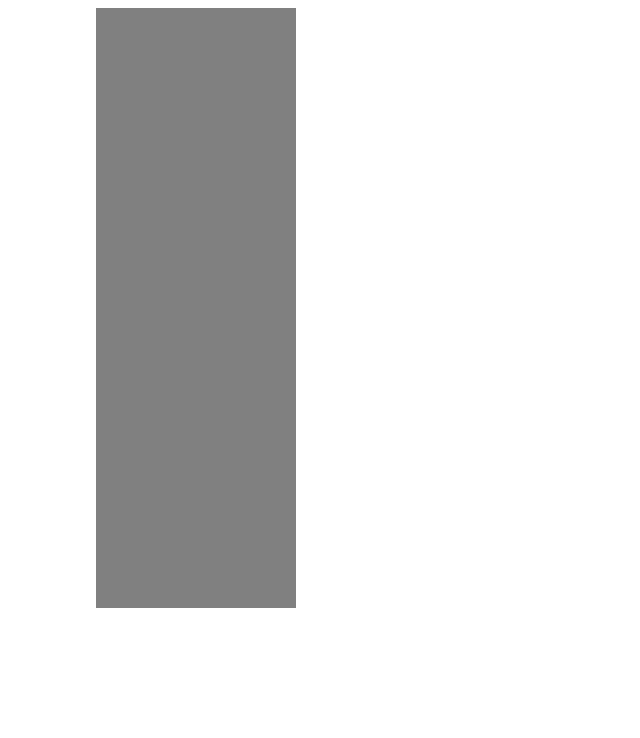
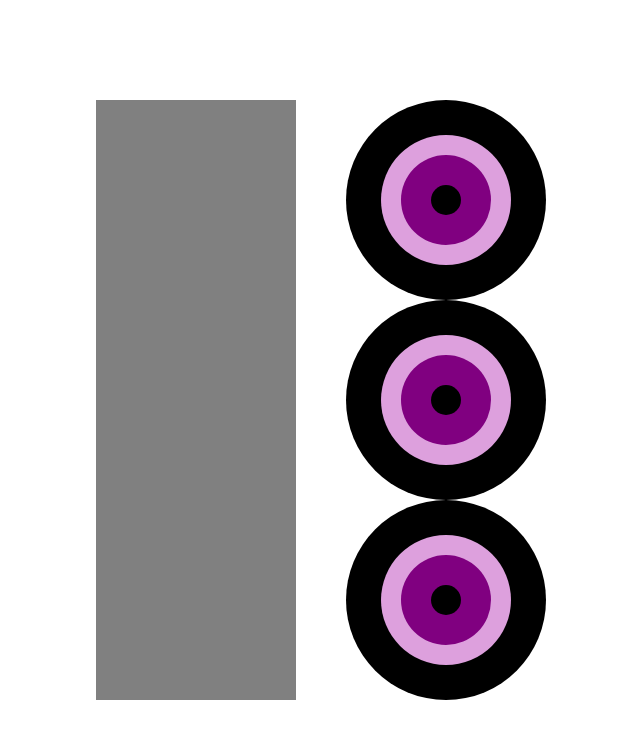
Before and after one commit to nicholelouis/DOR, a plain HTML site: page spotify/index.html in a window 1280 px wide. Shown: the whole page, without its empty margins (444-1084 px from the left). Drawn offline with Linux system fonts and the light colour scheme.

Commit message:
arreglos spotify

```diff
--- a/spotify/css/index.css
+++ b/spotify/css/index.css
@@ -1,20 +1,31 @@
+/* Alineación general y centrado vertical de los elementos */
+body {
+    display: flex;
+    justify-content: center;
+    align-items: center;
+    flex-direction: column;
+    min-height: 100vh;
+    margin: 0;
+}
+
+/* Flex para centrar todos los elementos horizontal y verticalmente */
 .flex {
     display: flex;
     justify-content: center;
     align-items: center;
+    position: relative; /* Necesario para posicionar el vinilo relativo a la carátula */
 }
 
-/* Estilos de las portadas de los discos */
+/* Estilos de las carátulas de los discos */
 .cover {
     width: 200px;
     height: 200px;
     background-color: grey;
-    position: relative;
-    z-index: 2;
     background-size: cover;
+    z-index: 2; /* Las carátulas deben estar al frente */
 }
 
-/* Portadas de los discos con imágenes específicas */
+/* Carátulas de los discos con sus respectivas imágenes */
 .cover1 {
     background-image: url(../assets/imgs/cover1.jpeg);
 }
@@ -34,14 +45,12 @@
     border-radius: 50%;
     background-color: black;
     position: absolute;
-    top: 0;
-    left: 0;
-    transform: translate(-220px, 0); /* Aseguramos que esté fuera de vista inicialmente */
-    transition: transform 0.5s ease-in-out; /* Suaviza la transición al mostrarse */
-    z-index: 1; /* El disco está detrás de la portada */
+    right: -250px; /* Posicionado fuera del lado derecho inicialmente */
+    transition: right 0.5s ease-in-out; /* Suaviza la transición al mostrarse */
+    z-index: 1; /* El disco está detrás de la carátula */
 }
 
-/* Detalles del disco */
+/* Detalles del disco de vinilo */
 .detail {
     width: 130px;
     height: 130px;
@@ -63,7 +72,7 @@
     background-color: black;
 }
 
-/* Cuando la clase visible se añade, el disco aparece centrado */
+/* Cuando se añade la clase visible, el disco se mueve a la izquierda (apareciendo a la derecha de la carátula) */
 .visible {
-    transform: translate(0, 0);
+    right: 210px; /* Posición relativa al lado derecho de la carátula */
 }
```
Also changed, not shown: spotify/js/song.js (+5 -5 lines).
